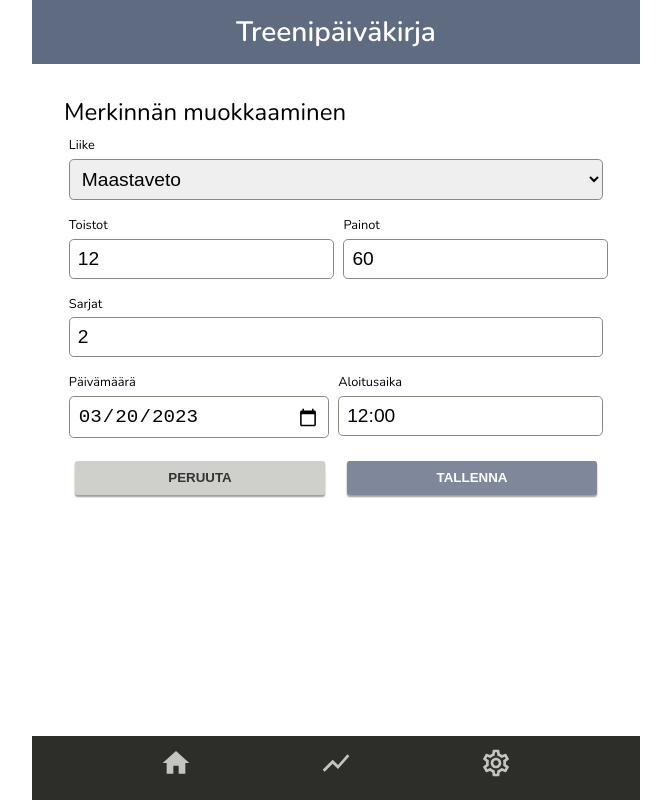
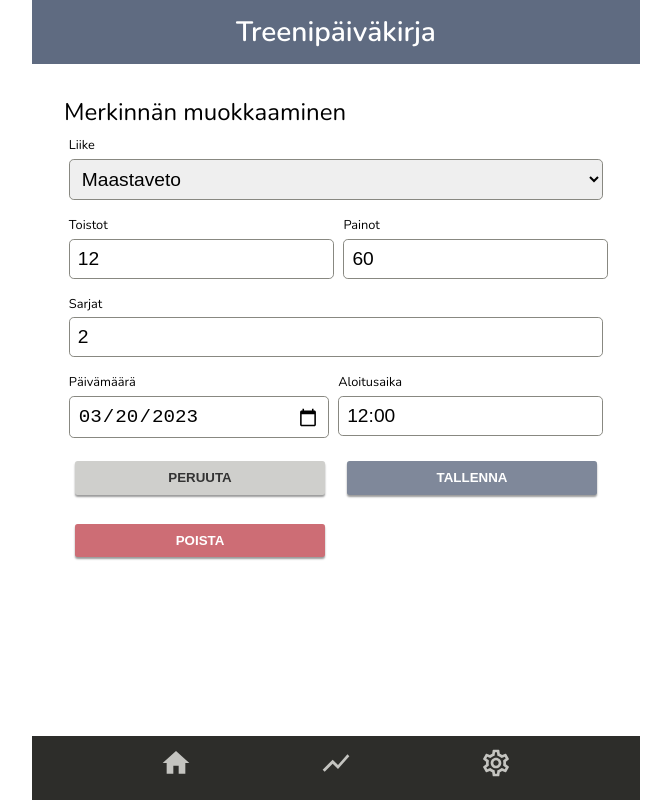
Before and after one commit to Juliamanda/treenipaivakirja, a React (Vite) app: page /edit/1 in a window 1280 px wide. Shown: the whole page, without its empty margins (304-975 px from the left). Built offline with nearby package versions, Linux system fonts and the light colour scheme.

Commit message:
Lisää merkinnän poistotoiminnon

```diff
--- a/src/components/App/App.jsx
+++ b/src/components/App/App.jsx
@@ -5,6 +5,12 @@ import { useState } from 'react'
 function App() {
 
   const [data, setData] = useState(testdata)
+
+  const handleItemDelete = (id) => {
+    let copy = data.slice()
+    copy = copy.filter(item => item.id !== id)
+    setData(copy)
+  }
 
   const handleItemSubmit = (newitem) => {
     let copy = data.slice()
@@ -26,7 +32,9 @@ function App() {
 
   return (
     <>
-      <AppRouter data={data} onItemSubmit={handleItemSubmit} />
+      <AppRouter data={data}
+                 onItemSubmit={handleItemSubmit}
+                 onItemDelete={handleItemDelete} />
     </>
   )
 }
--- a/src/components/AppRouter/AppRouter.jsx
+++ b/src/components/AppRouter/AppRouter.jsx
@@ -21,8 +21,9 @@ function AppRouter(props) {
         { path: "settings", element: <Settings /> },
         { path: "add", element: <AddItem onItemSubmit={props.onItemSubmit} /> },
         { path: "edit/:id",
-        element: <EditItem onItemSubmit={props.onItemSubmit} />,
-        loader: ({params}) => {
+          element: <EditItem onItemSubmit={props.onItemSubmit}
+          onItemDelete={props.onItemDelete} />,
+          loader: ({params}) => {
           const item = props.data.filter(item => item.id === params.id).shift()
           if (item) {
             return { item }
--- a/src/components/EditItem/EditItem.jsx
+++ b/src/components/EditItem/EditItem.jsx
@@ -8,7 +8,9 @@ function EditItem(props) {
   return (
     <div className={styles.edititem}>
       <h2>Merkinnän muokkaaminen</h2>
-      <ItemForm onItemSubmit={props.onItemSubmit} formData={data.item} />
+      <ItemForm onItemSubmit={props.onItemSubmit}
+                onItemDelete={props.onItemDelete}
+                formData={data.item} />
     </div>
   )
 
--- a/src/components/ItemForm/ItemForm.jsx
+++ b/src/components/ItemForm/ItemForm.jsx
@@ -27,6 +27,11 @@ function ItemForm(props) {
 
   const handleCancel = () => {
     navigate('/')
+  }
+
+  const handleDelete = () => {
+    props.onItemDelete(values.id)
+    navigate(-1)
   }
 
   return (
@@ -86,6 +91,14 @@ function ItemForm(props) {
               </Button>
             </div>
           </div>
+          { props.onItemDelete ?
+            <div className={styles.itemform_row}>
+              <div>
+                <Button secondary onClick={handleDelete}>POISTA</Button>
+              </div>
+              <div></div>
+            </div>
+            : null }
         </div>
       </form>
     </div>
```
